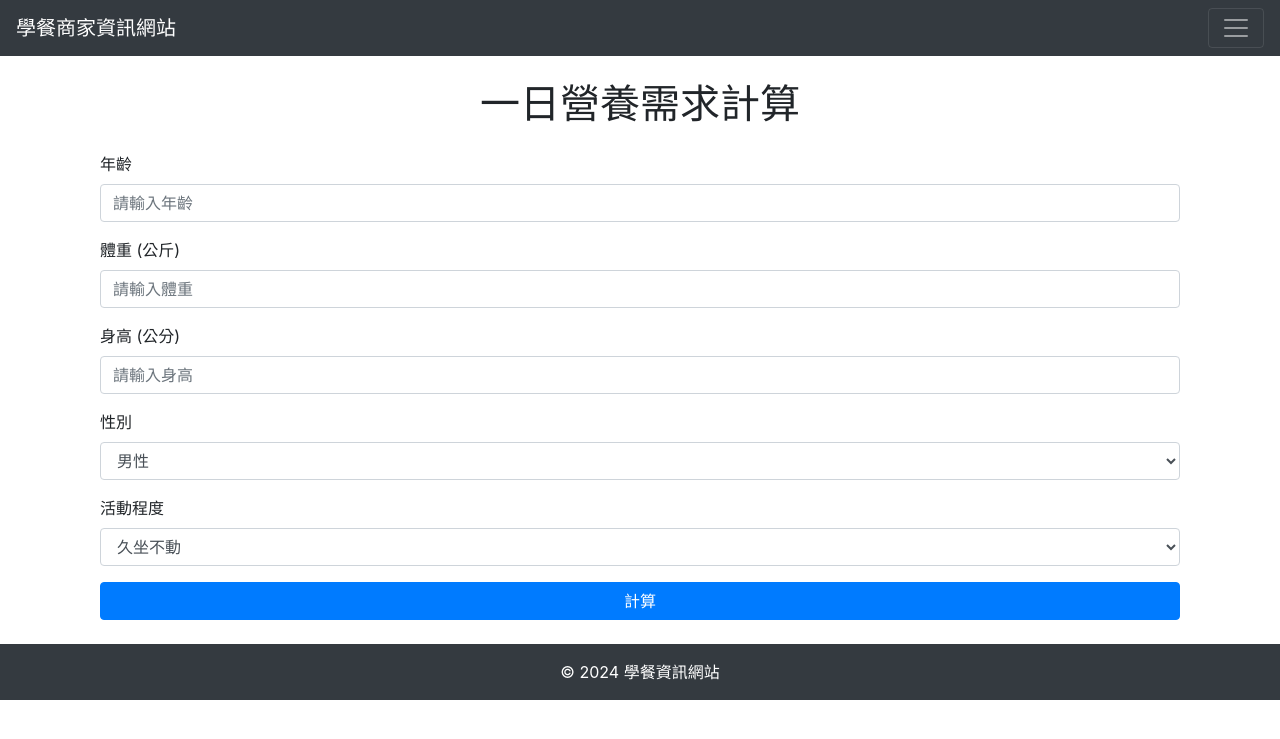
After one commit to PaoHao0318/health, a Flask app: page /nutrition_calculator in a window 1280 px wide. The commit adds this page. Shown: the top 739 px of the page. Run offline with Flask 3, Linux system fonts and the light colour scheme; some libraries are stand-ins or nearby versions.

Commit message:
新增每日營養需求結果頁面並更新按鈕功能

```diff
--- a/app.py
+++ b/app.py
@@ -201,6 +201,42 @@ def delete_menu(menu_id):
     # 返回原商家的菜單頁面
     return redirect(url_for('view_or_edit_canteen', canteen_id=menu.canteen_id))
 
+@app.route('/nutrition_calculator', methods=['GET', 'POST'])
+def nutrition_calculator():
+    if request.method == 'POST':
+        # 接收表單數據
+        age = int(request.form['age'])
+        weight = float(request.form['weight'])  # 公斤
+        height = float(request.form['height'])  # 公分
+        gender = request.form['gender']
+        activity_level = request.form['activity_level']
+
+        # 計算基礎代謝率 (BMR)
+        if gender == 'male':
+            bmr = 10 * weight + 6.25 * height - 5 * age + 5
+        else:  # 女性
+            bmr = 10 * weight + 6.25 * height - 5 * age - 161
+
+        # 根據活動程度計算每日總熱量需求
+        activity_factors = {
+            'sedentary': 1.2,         # 久坐不動
+            'light': 1.375,          # 輕度活動
+            'moderate': 1.55,        # 中度活動
+            'active': 1.725,         # 高度活動
+            'very_active': 1.9       # 非常高度活動
+        }
+        tdee = bmr * activity_factors[activity_level]
+
+        # 營養需求建議 (假設比例：碳水 50%，蛋白質 20%，脂肪 30%)
+        carbs = tdee * 0.5 / 4  # 每克碳水提供 4 大卡
+        protein = tdee * 0.2 / 4  # 每克蛋白質提供 4 大卡
+        fat = tdee * 0.3 / 9  # 每克脂肪提供 9 大卡
+
+        # 回傳結果到頁面
+        return render_template('nutrition_result.html', tdee=round(tdee), carbs=round(carbs), protein=round(protein), fat=round(fat))
+
+    return render_template('nutrition_calculator.html')
+
 
 if __name__ == '__main__':
     create_tables()  # 手動創建資料表
--- a/templates/base.html
+++ b/templates/base.html
@@ -19,6 +19,9 @@
             <ul class="navbar-nav">
                 <li class="nav-item active">
                     <a class="nav-link" href="/">首頁 <span class="sr-only">(current)</span></a>
+                </li>
+                <li class="nav-item">
+                    <a class="nav-link" href="{{ url_for('nutrition_calculator') }}">營養需求計算</a>
                 </li>
                 <li class="nav-item">
                     <a class="nav-link" href="{{ url_for('add_canteen') }}">新增商家</a>
--- a/templates/index.html
+++ b/templates/index.html
@@ -6,8 +6,12 @@
 <main role="main">
     <div class="jumbotron">
         <div class="col-sm-8 mx-auto">
+             <!-- 加入圖片 -->
+             <img src="https://tse2.mm.bing.net/th?id=OIP.e0OZUGnSWSP-oWrn5u7fEgHaBm&pid=Api&P=0&h=180" alt="台科學餐封面"  class="img-fluid rounded shadow-lg mb-4" style="max-width: 100%; height: auto;">
             <h1>歡迎來到台科學餐食譜網站</h1>
             <p>這是一個台科學餐資訊網站，你可以在這搜尋各學餐的菜單及營養資訊，進行飲食管理，達成您一日健康所需！</p>
+
+
             <p>
                 <a class="btn btn-primary" href="{{ url_for('index') }}" role="button">立即查看學餐列表</a>
             </p>
@@ -29,7 +33,7 @@
             </div>
             <div class="btn-group">
                 <!-- 瀏覽商家按鈕 -->
-                <a href="{{ url_for('view_or_edit_canteen', canteen_id=canteen.id) }}" class="btn btn-primary mr-2">查看商家</a>
+                <a href="{{ url_for('view_or_edit_canteen', canteen_id=canteen.id) }}" class="btn btn-primary mr-2">查看菜單</a>
                 <!-- 編輯商家按鈕 -->
                 <a href="{{ url_for('edit_canteen', canteen_id=canteen.id) }}" class="btn btn-warning mr-2">編輯商家</a>
 
--- /dev/null
+++ b/templates/nutrition_calculator.html
@@ -0,0 +1,52 @@
+{% extends "base.html" %}
+
+{% block title %}一日營養需求計算{% endblock %}
+
+{% block body %}
+<div class="container mt-4">
+    <h1 class="text-center mb-4">一日營養需求計算</h1>
+    <form method="POST" action="{{ url_for('nutrition_calculator') }}">
+        <!-- 年齡 -->
+        <div class="form-group">
+            <label for="age">年齡</label>
+            <input type="number" class="form-control" id="age" name="age" placeholder="請輸入年齡" required>
+        </div>
+
+        <!-- 體重 -->
+        <div class="form-group">
+            <label for="weight">體重 (公斤)</label>
+            <input type="number" step="0.1" class="form-control" id="weight" name="weight" placeholder="請輸入體重" required>
+        </div>
+
+        <!-- 身高 -->
+        <div class="form-group">
+            <label for="height">身高 (公分)</label>
+            <input type="number" step="0.1" class="form-control" id="height" name="height" placeholder="請輸入身高" required>
+        </div>
+
+        <!-- 性別 -->
+        <div class="form-group">
+            <label for="gender">性別</label>
+            <select class="form-control" id="gender" name="gender" required>
+                <option value="male">男性</option>
+                <option value="female">女性</option>
+            </select>
+        </div>
+
+        <!-- 活動程度 -->
+        <div class="form-group">
+            <label for="activity_level">活動程度</label>
+            <select class="form-control" id="activity_level" name="activity_level" required>
+                <option value="sedentary">久坐不動</option>
+                <option value="light">輕度活動</option>
+                <option value="moderate">中度活動</option>
+                <option value="active">高度活動</option>
+                <option value="very_active">非常高度活動</option>
+            </select>
+        </div>
+
+        <!-- 提交按鈕 -->
+        <button type="submit" class="btn btn-primary btn-block">計算</button>
+    </form>
+</div>
+{% endblock %}
```
Also changed, not shown: templates/add_canteen.html (+21 -103 lines), templates/nutrition_result.html (added, +26 -0 lines).
